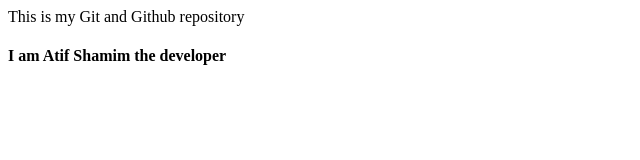
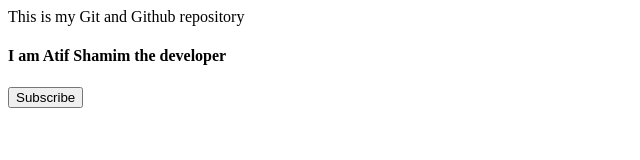
Before and after one commit to AtifShamim321/delta-demo, a plain HTML site: page index.html in a window 1280 px wide. Shown: the whole page, without its empty margins (0-640 px from the left). Drawn offline with Linux system fonts and the light colour scheme.

Commit message:
Button added

```diff
--- a/index.html
+++ b/index.html
@@ -1,2 +1,4 @@
 <p>This is my Git and Github repository</p>
 <h4>I am Atif Shamim the developer</h4>
+
+<button>Subscribe</button>
```
